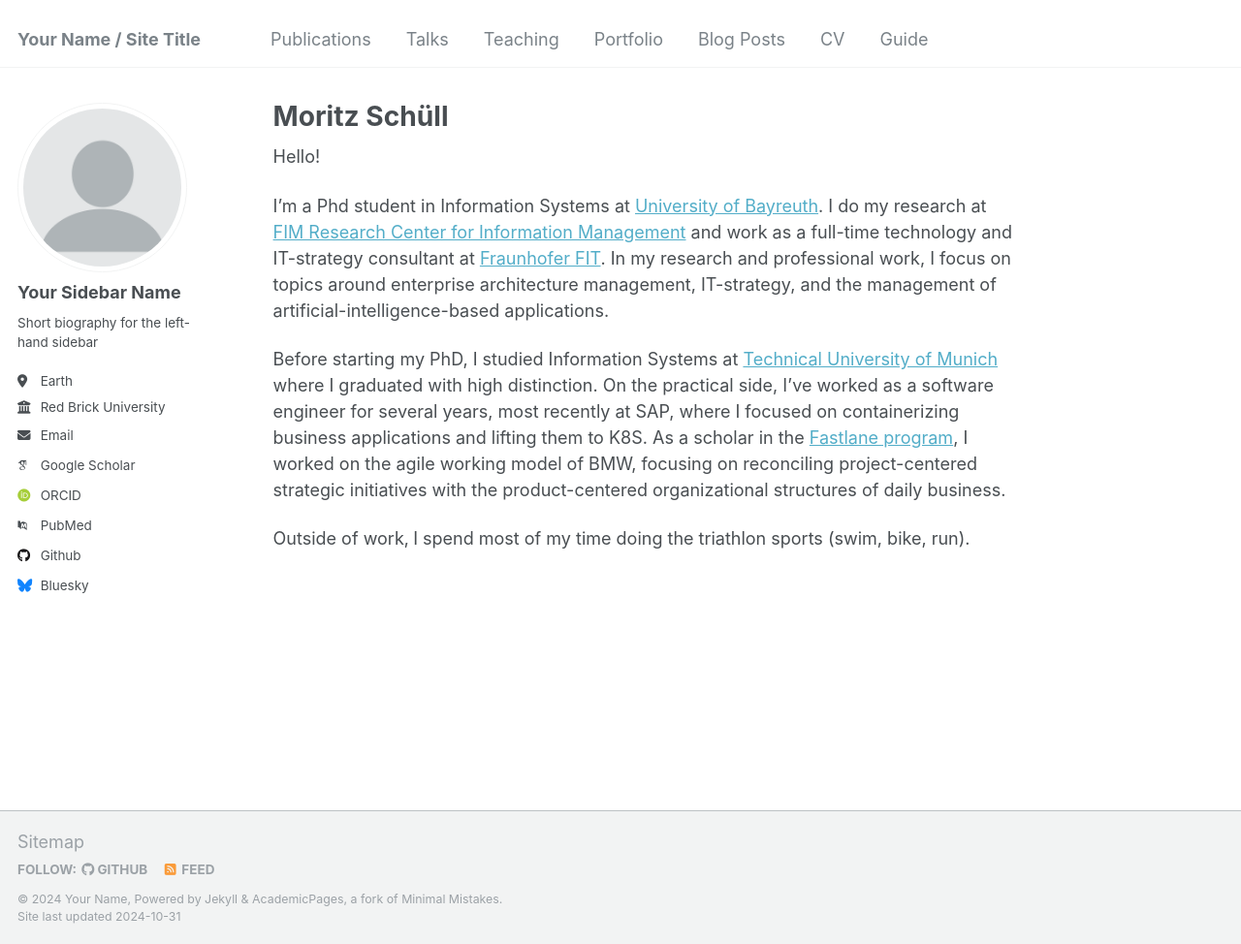
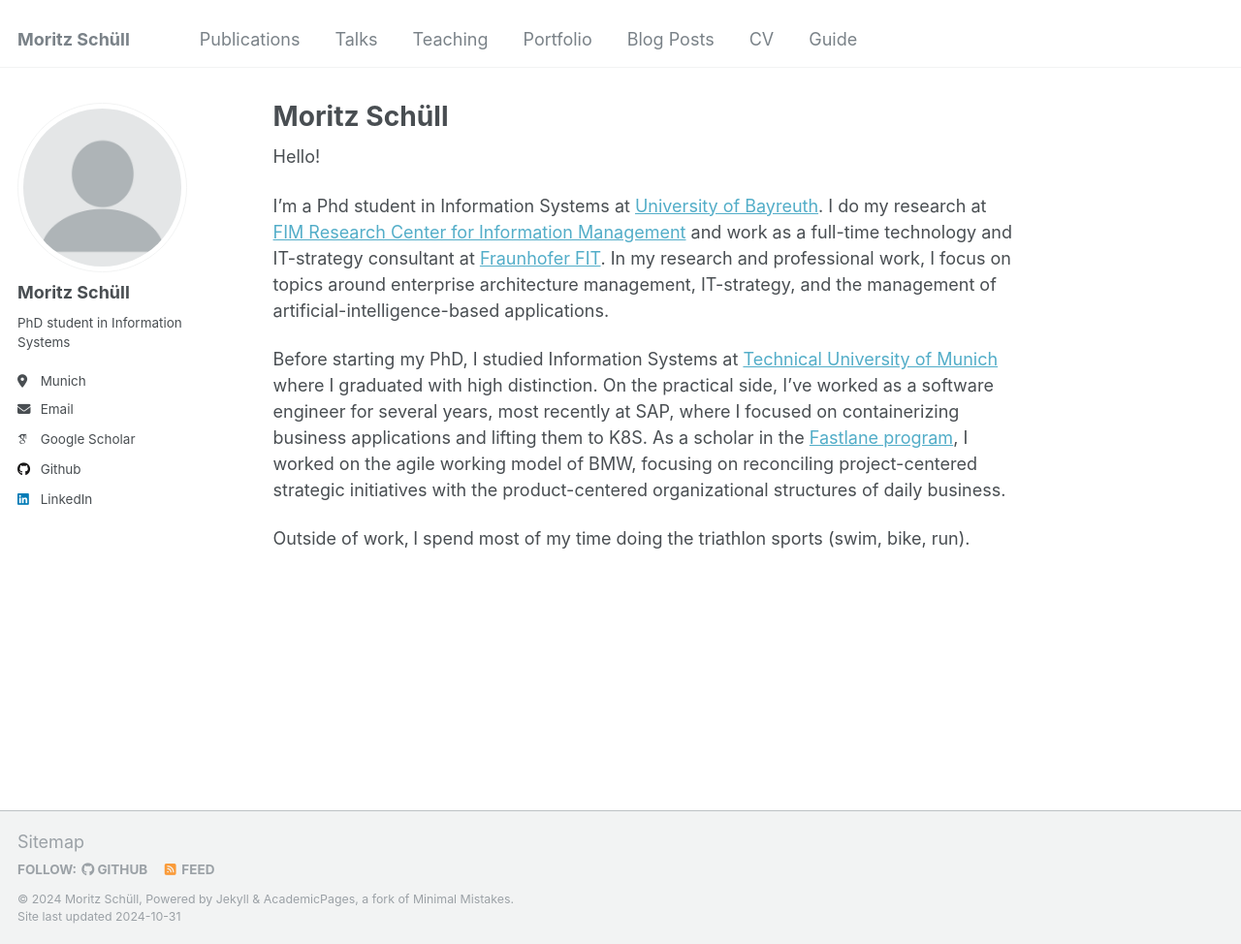
Before and after one commit to moritzschuell/moritzschuell.github.io, a Jekyll site: the page built from _pages/about.md, in a window 1280 px wide and 974 px high. Shown: the whole window at 97% size. Built offline with Jekyll 4.4.1, drawn with Linux system fonts in a browser that asks for light colours; some web fonts are replaced.

Commit message:
Personalize config

```diff
--- a/_config.yml
+++ b/_config.yml
@@ -8,13 +8,13 @@
 
 # Basic Site Settings
 locale                   : "en-US"
-title                    : "Your Name / Site Title"
+title                    : "Moritz Schüll"
 title_separator          : "-"
-name                     : &name "Your Name"
-description              : &description "personal description"
-url                      : https://academicpages.github.io # the base hostname & protocol for your site e.g. "https://mmistakes.github.io"
+name                     : &name "Moritz Schüll"
+description              : &description ""
+url                      : https://moritzschuell.github.io # the base hostname & protocol for your site e.g. "https://mmistakes.github.io"
 baseurl                  : "" # the subpath of your site, e.g. "/blog"
-repository               : "academicpages/academicpages.github.io"
+repository               : "moritzschuell/moritzschuell.github.io"
 
 # Site Author - The following control what appear as part of the author content on the side bar.
 #               If a field is blank the icon and link will not appear, otherwise it will be shown.
@@ -22,21 +22,21 @@
 author:
   # Biographic information
   avatar           : "profile.png"
-  name             : "Your Sidebar Name"
+  name             : "Moritz Schüll"
   pronouns         : # example: "she/her"
-  bio              : "Short biography for the left-hand sidebar"
-  location         : "Earth"
-  employer         : "Red Brick University"
+  bio              : "PhD student in Information Systems"
+  location         : "Munich"
+  employer         : # "University of Bayreuth"
   uri              : # URL
-  email            : "none@example.org"
+  email            : "moritz.schuell@fim-rc.de"
 
   # Academic websites
   arxiv            : # URL - Update with the correct link to your profile
-  googlescholar    : "https://scholar.google.com/citations?user=PS_CX0AAAAAJ"
+  googlescholar    : "https://scholar.google.com/citations?user=1upvBSQAAAAJ&hl=en&oi=ao"
   impactstory      : # URL
-  orcid            : "http://orcid.org/yourorcidurl"
+  orcid            : # "http://orcid.org/yourorcidurl"
   semantic         : # URL
-  pubmed           : "https://www.ncbi.nlm.nih.gov/pubmed/?term=john+snow"
+  pubmed           : # "https://www.ncbi.nlm.nih.gov/pubmed/?term=john+snow"
   researchgate     : # URL
   scopus           : # URL
 
@@ -44,12 +44,12 @@
   bitbucket        : # Username - Update with your username on the site
   codepen          : # Username
   dribbble         : # Username
-  github           : "academicpages"
+  github           : "moritzschuell"
   kaggle           : # Username
   stackoverflow    : # User number or user number and name (i.e., use "1" or "1/jeff-atwood")
 
   # Social media
-  bluesky          : "bsky.app" # Replace this with you Bluesky username
+  bluesky          : # "bsky.app"
   facebook         : # Username
   flickr           : # Username
   foursquare       : # Username
@@ -58,7 +58,7 @@
   keybase          : # Username
   instagram        : # Username
   lastfm           : # Username
-  linkedin         : # Username
+  linkedin         : moritzschuell
   mastodon         : # URL
   medium           : # URL
   pinterest        : # Username
```
Also changed, not shown: README.md (+1 -77 lines).
